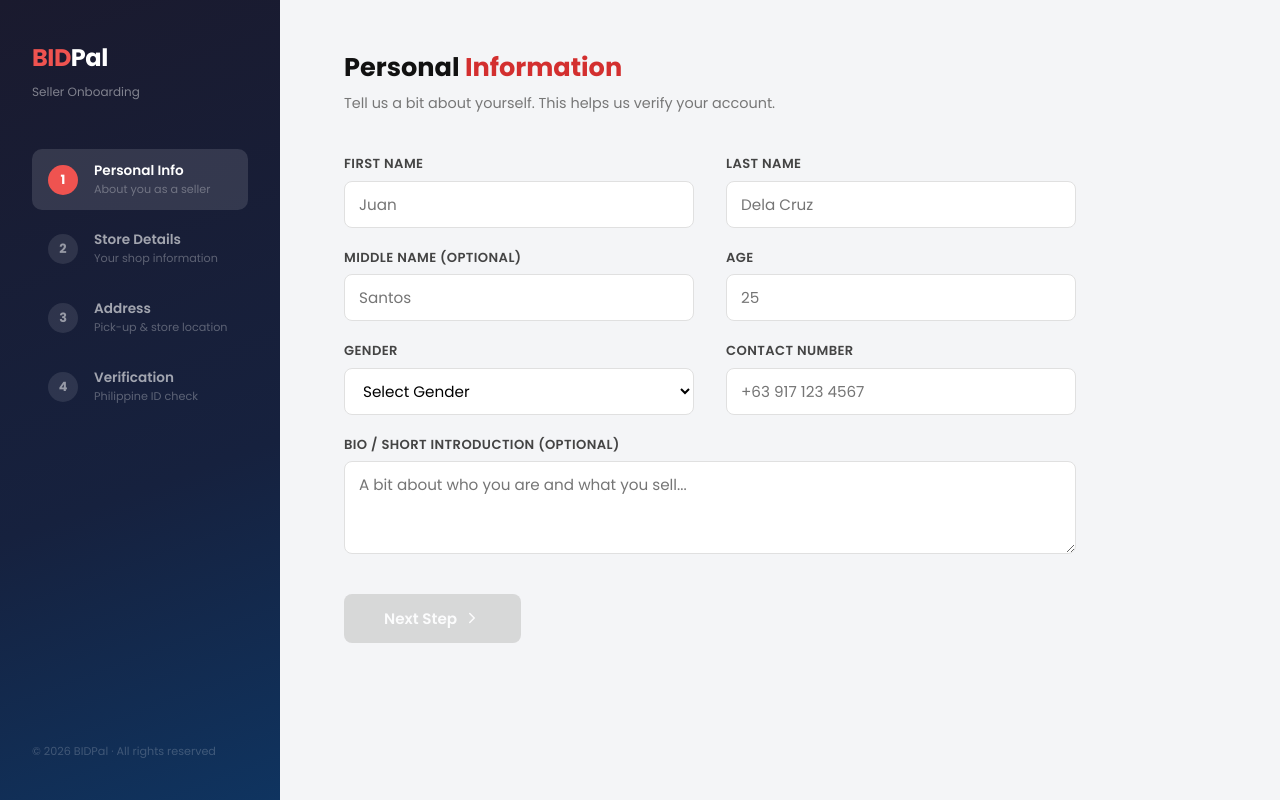
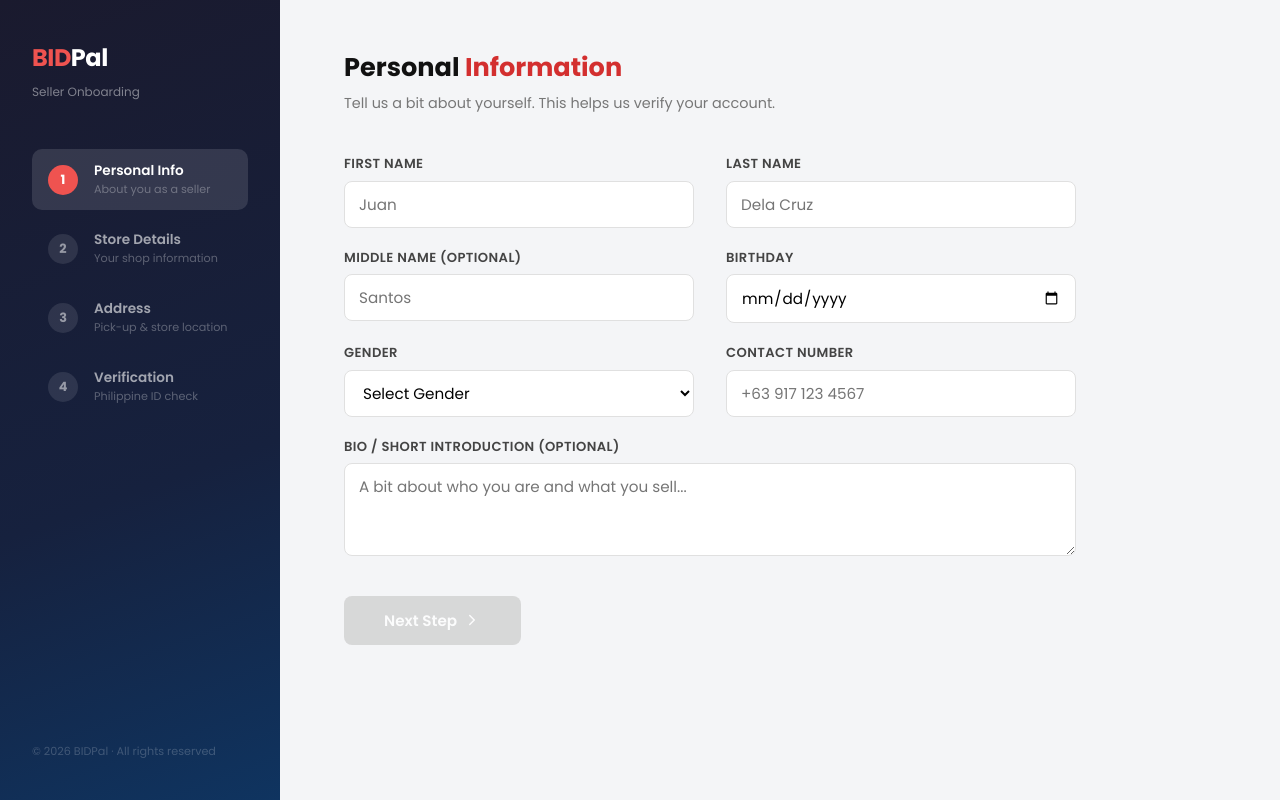
Before and after one commit to niel0110/BIDPal, a Next.js app: page /seller/setup in a window 1280 px wide. Built offline with nearby package versions, Linux system fonts and the light colour scheme.

Commit message:
seller onboarding setup page for personal information, store details, and address collection.

```diff
--- a/src/app/seller/setup/page.js
+++ b/src/app/seller/setup/page.js
@@ -45,7 +45,7 @@ function Sidebar({ currentStep }) {
 
 // ─── Step 1: Personal Information ──────────────────────────────────────────
 function PersonalInfoStep({ data, onChange, onNext }) {
-    const isValid = data.firstName && data.lastName && data.age && data.gender && data.contactNumber;
+    const isValid = data.firstName && data.lastName && data.birthday && data.gender && data.contactNumber;
     return (
         <div className={styles.formArea}>
             <h2 className={styles.formTitle}>Personal <span className={styles.redText}>Information</span></h2>
@@ -65,8 +65,8 @@ function PersonalInfoStep({ data, onChange, onNext }) {
                     <input className={styles.input} placeholder="Santos" value={data.middleName} onChange={e => onChange({ middleName: e.target.value })} />
                 </div>
                 <div className={styles.formGroup}>
-                    <label>Age</label>
-                    <input className={styles.input} type="number" min="18" max="99" placeholder="25" value={data.age} onChange={e => onChange({ age: e.target.value })} />
+                    <label>Birthday</label>
+                    <input className={styles.input} type="date" max={new Date().toISOString().split('T')[0]} value={data.birthday} onChange={e => onChange({ birthday: e.target.value })} />
                 </div>
                 <div className={styles.formGroup}>
                     <label>Gender</label>
@@ -278,7 +278,7 @@ function SetupPageInner() {
     const [step, setStep] = useState(1);
     const [setupComplete, setSetupComplete] = useState(false);
 
-    const [personal, setPersonal] = useState({ firstName: '', lastName: '', middleName: '', age: '', gender: '', contactNumber: '', bio: '' });
+    const [personal, setPersonal] = useState({ firstName: '', lastName: '', middleName: '', birthday: '', gender: '', contactNumber: '', bio: '' });
     const [store, setStore] = useState({ storeName: '', category: '', handle: '', description: '' });
     const [address, setAddress] = useState({ region: '', province: '', city: '', barangay: '', street: '', zipCode: '', landmark: '' });
 
```
